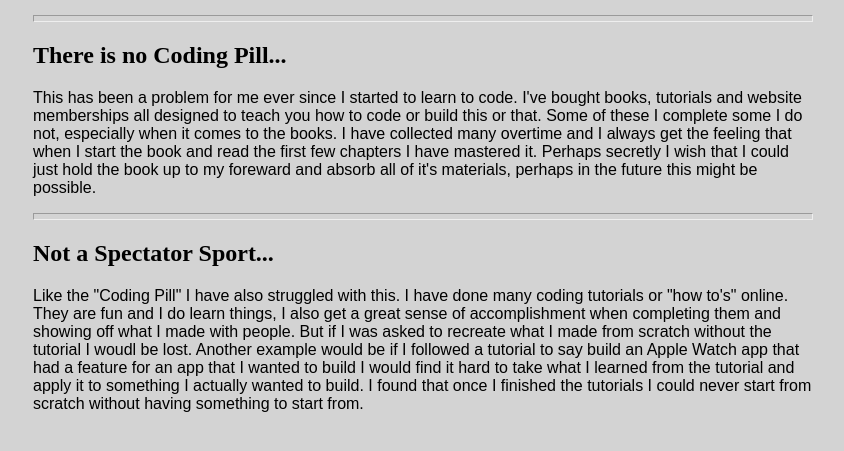
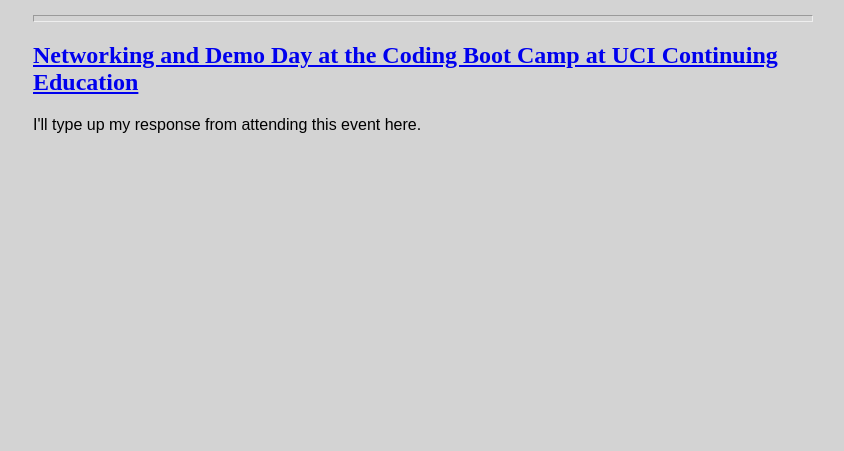
Before and after one commit to jMac029/pre-course-work, a plain HTML site: page assignment_11/index.html in a window 1280 px wide. Shown: the part 199-650 px from the top of the page, without its empty margins (217-1061 px from the left). Drawn offline with Linux system fonts and the light colour scheme; files that its build step writes are made by us from their sources.

Commit message:
wrapping up
cleaning up the code and links on some of the files

```diff
--- a/assignment_11/index.html
+++ b/assignment_11/index.html
@@ -5,7 +5,7 @@
   <title>UCI Coding Boot Camp | Pre-work | Assignment 11</title>
 
   <!-- Custom CSS -->
-  <link rel="stylesheet" href="./styles.css">
+  <link rel="stylesheet" href="../styles.css">
 
   <body bgcolor="#d3d3d3">
 </head>
@@ -23,19 +23,8 @@
 
     <div class="keyContainer">
       <div class="keyBody">
-        <h2>There is no Coding Pill...</h2>
-        <p>This has been a problem for me ever since I started to learn to code. I've bought books, tutorials and website memberships all designed to teach you how to code or build this or that. Some of these I complete some I do not, especially when it comes to the books. I have collected many overtime and I always get the feeling that when I start the book and read the first few chapters I have mastered it. Perhaps secretly I wish that I could just hold the book up to my foreward and absorb all of it's materials, perhaps in the future this might be possible.
-        </p>
-      </div>
-
-    </div>
-
-    <hr>
-
-    <div class="keyContainer">
-      <div class="keyBody">
-        <h2>Not a Spectator Sport...</h2>
-        <p>Like the "Coding Pill" I have also struggled with this. I have done many coding tutorials or "how to's" online. They are fun and I do learn things, I also get a great sense of accomplishment when completing them and showing off what I made with people. But if I was asked to recreate what I made from scratch without the tutorial I woudl be lost. Another example would be if I followed a tutorial to say build an Apple Watch app that had a feature for an app that I wanted to build I would find it hard to take what I learned from the tutorial and apply it to something I actually wanted to build. I found that once I finished the tutorials I could never start from scratch without having something to start from.
+        <h2><a href="https://www.eventbrite.com/e/networking-demo-day-at-the-coding-boot-camp-at-uci-continuing-education-tickets-36214509573" target="_blank">Networking and Demo Day at the Coding Boot Camp at UCI Continuing Education</a></h2>
+        <p>I'll type up my response from attending this event here.
         </p>
       </div>
 
```
Also changed, not shown: index.html (+1 -1 lines).
